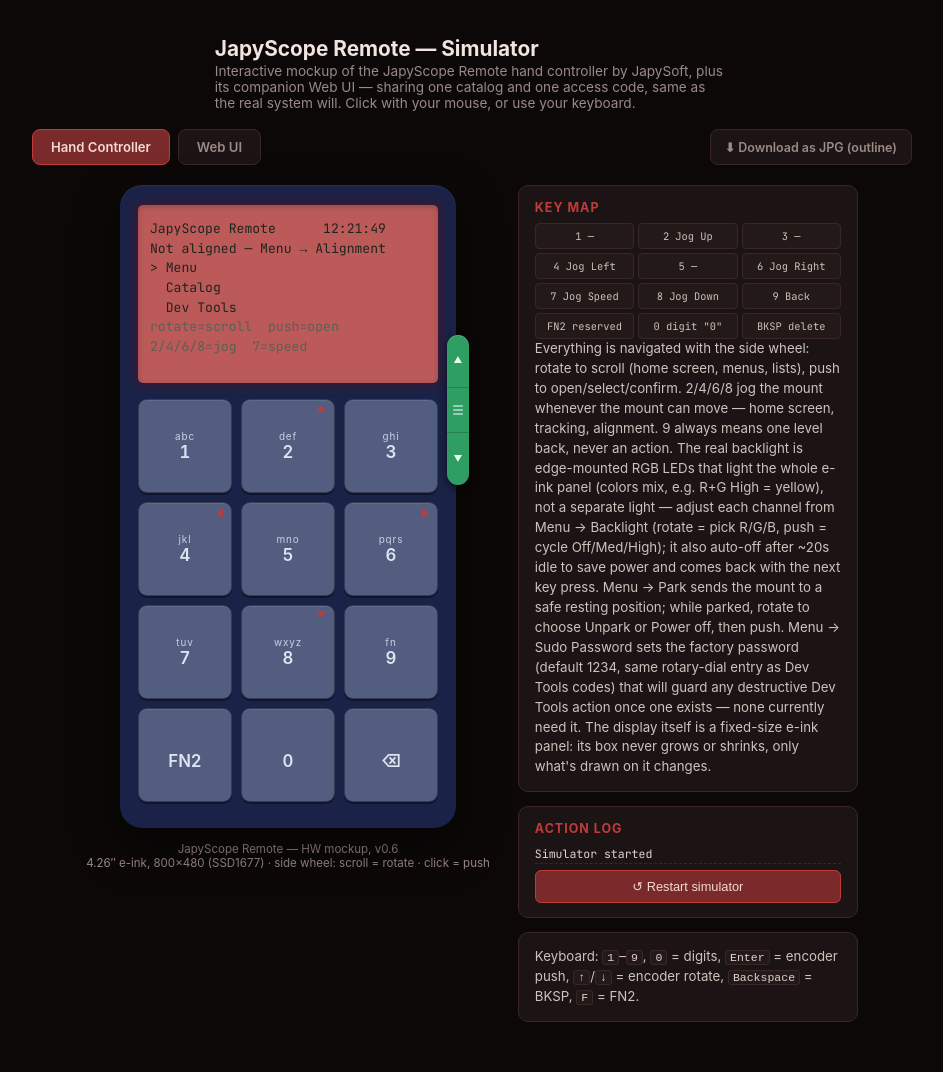
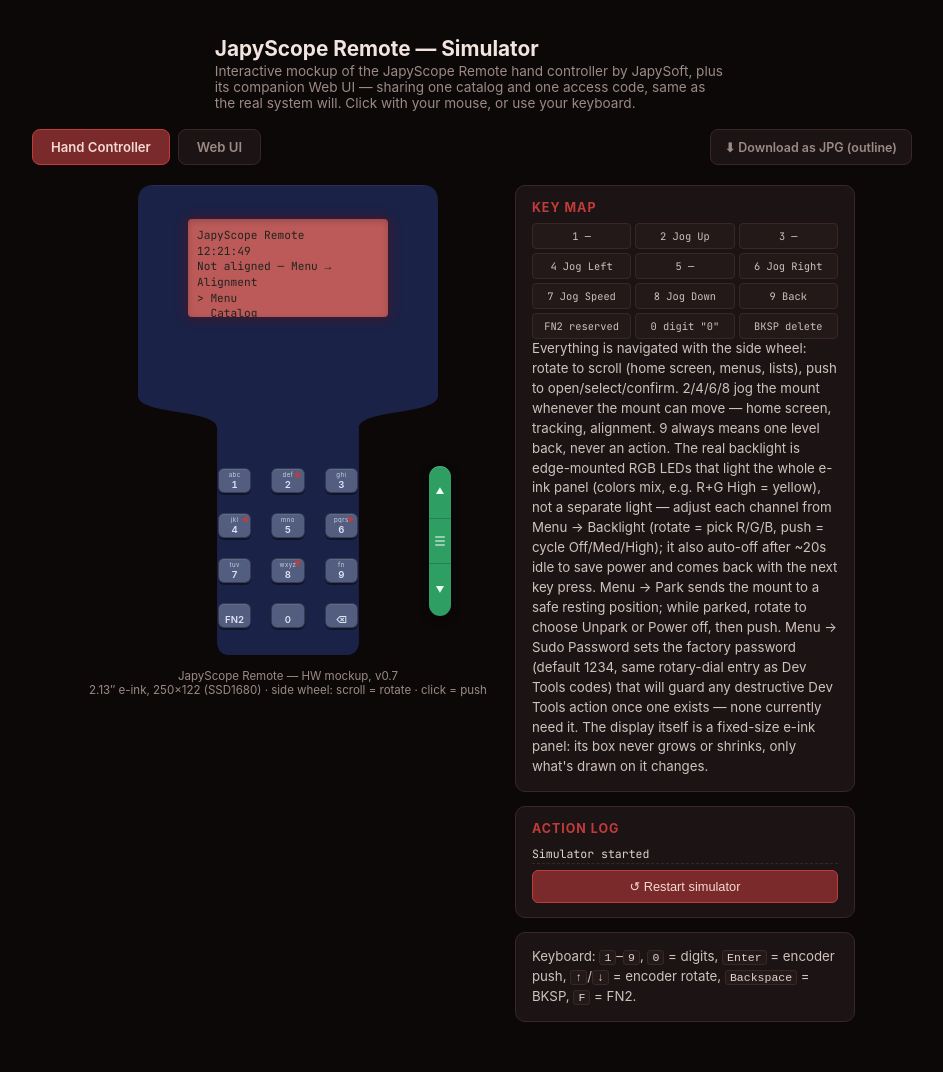
Before and after one commit to jan-tdy/japyscope-remote, a Jekyll site: the page docs/mockup.html, which Jekyll copies as it is, in a window 1280 px wide. Shown: the whole page, without its empty margins (168-1111 px from the left). Built offline with Jekyll 4.4.1, drawn with Linux system fonts in a browser that asks for light colours.

Commit message:
Redesign mockup device shape to match the real enclosure CAD; confirm 2.13" display
Reshapes the mockup's .device from a plain rounded rectangle into the
actual controller silhouette, using measurements taken directly from the
real enclosure CAD (japyscope_lid_3.step, 20.9.2026): a 74mm-wide screen
housing tapering, over a real (confirmed) width change, into a 35mm-wide
keypad body — 300px/74mm scale, smooth cubic-bezier shoulders rather than
a straight taper (an earlier straight-line attempt looked like a sharp
funnel, wrong against the reference render). Screen resized to 200x98px
(the confirmed 2.13" panel's 250x122 aspect ratio) and repositioned;
keypad resized to 8:6 key-cap proportions (real SparkFun/BricoGeek
COM-14662 measurement, not square) within the CAD's body width; the
side-encoder moved out from being a child of .device to a sibling in a
new .device-shell wrapper, since .device's new clip-path would otherwise
clip it (it pokes outside .device's own box by design) — updated the
click-delegation and JPG-export capture target to .device-shell to match.
Key jog-arrows switched from CSS border-triangles to actual glyphs
(▲▼◀▶): the border-triangles anti-aliased into unreadable blobs at the
much smaller real key size.

Also updates firmware/hal/display/profiles.py and ARCHITECTURE.md: the
2.13" panel (250x122, SSD1680) is now confirmed (sized against this same
CAD), not "leaning 2.13 vs 4.26 undecided" — 4.26" stays as a fallback
profile.

Co-Authored-By: Claude Sonnet 5 <noreply@anthropic.com>
Claude-Session: https://claude.ai/code/session_01WbqFaupL8AdbfGnr1mKbwv

```diff
--- a/docs/mockup.html
+++ b/docs/mockup.html
@@ -41,6 +41,11 @@
   h1{ font-size:1.3rem; margin:0 0 2px 0; color:#f2e4de; text-wrap:balance; }
   .subtitle{ color:var(--muted); font-size:.85rem; margin:0 0 18px 0; max-width:60ch; }
   .col-device{ flex:0 0 auto; display:flex; flex-direction:column; align-items:center; }
+  /* .device has a non-rectangular clip-path (see below), which clips any
+     overflowing descendant too — the side-encoder, positioned outside
+     .device's own box via a negative offset, would otherwise vanish. Keep
+     it a sibling of .device instead, both inside this positioned shell. */
+  .device-shell{ position:relative; width:300px; }
   .col-info{ flex:1 1 260px; min-width:260px; max-width:340px; }
 
   /* ---- tabs ---- */
@@ -61,17 +66,29 @@
   .jpg-btn:hover{ border-color:var(--accent); color:#f4d9d3; }
   .jpg-btn:disabled{ opacity:.55; cursor:wait; }
 
-  /* ---- device ---- */
+  /* ---- device ----
+     Shape and every measurement below come from the real enclosure CAD
+     (japyscope_lid_3.step, 20.9.2026): 74mm×119.2mm outer envelope, a
+     ~74mm-wide screen housing tapering (over an 8mm-tall neck) to a
+     ~35mm-wide keypad body, scaled at 300px/74mm (≈4.054px/mm) so the
+     screen housing keeps the mockup's existing 300px width. Children are
+     positioned absolutely against this fixed-size shape rather than
+     via padding/flow, since the body is narrower than the housing. */
   .device{
     width:300px;
+    height:470.3px;
     background: var(--body-navy);
-    border-radius:22px;
-    padding:20px 18px 26px;
-    box-shadow: 0 18px 40px rgba(0,0,0,0.55), inset 0 1px 0 rgba(255,255,255,0.06);
     position:relative;
+    /* Smooth cubic-bezier "shoulders" (not straight taper lines — those
+       rendered as a sharp funnel, confirmed against the reference photo
+       to be wrong) blending the housing into the body; the top/bottom
+       corners are simple quarter-round joins. */
+    clip-path: path("M 16 0 L 284 0 Q 300 0 300 16 L 300 210.8 C 300 230.3 220.9 223.8 220.9 243.2 L 220.9 456.3 Q 220.9 470.3 206.9 470.3 L 93.1 470.3 Q 79.1 470.3 79.1 456.3 L 79.1 243.2 C 79.1 223.8 0 230.3 0 210.8 L 0 16 Q 0 0 16 0 Z");
+    filter: drop-shadow(0 14px 26px rgba(0,0,0,0.55));
+    box-shadow: inset 0 1px 0 rgba(255,255,255,0.06);
   }
   .side-encoder{
-    position:absolute; right:-13px; top:150px;
+    position:absolute; right:-13px; top:281px;
     width:22px; height:150px;
     display:flex; flex-direction:column;
     border-radius:11px;
@@ -91,17 +108,20 @@
   .side-encoder .enc-zone.pressed{ background:rgba(0,0,0,0.25); }
   .side-encoder .enc-zone.push{ font-weight:700; letter-spacing:.03em; }
   .side-encoder .ridge{ width:10px; height:2px; background:rgba(255,255,255,0.5); border-radius:1px; box-shadow:0 4px 0 rgba(255,255,255,0.5), 0 -4px 0 rgba(255,255,255,0.5); }
-  .screen-wrap{ position:relative; }
+  /* 200×98px ≈ the confirmed 2.13" panel's 250×122 aspect ratio, positioned
+     within the housing zone (y 0–211px) per the CAD's screen window. */
+  .screen-wrap{ position:absolute; left:50px; top:34px; width:200px; height:98px; }
   .screen{
+    box-sizing:border-box;
+    width:100%; height:100%;
     background:var(--screen-bg);
     color:var(--screen-fg);
-    border-radius:5px;
-    padding:14px 12px;
-    height:150px;
+    border-radius:4px;
+    padding:9px 9px;
     overflow:hidden;
     font-family:"JetBrains Mono", "IBM Plex Mono", "Courier New", monospace;
-    font-size:.82rem;
-    line-height:1.5;
+    font-size:.7rem;
+    line-height:1.4;
     white-space:pre-wrap;
     word-break:break-word;
     box-shadow: inset 0 2px 6px rgba(0,0,0,0.35);
@@ -118,25 +138,29 @@
   .screen .cursor{ display:inline-block; width:.55em; background:var(--screen-fg); animation: blink 1s steps(1) infinite; }
   @keyframes blink{ 50%{ opacity:0; } }
 
+  /* Keypad body zone per the CAD: x 79–221px (142px wide), y 243–470px.
+     140×179px block centered in it, 3×4 grid, 20px gap (≈5mm) — matches
+     the real SparkFun/BricoGeek COM-14662 keypad's 5mm key spacing. */
   .keys{
+    position:absolute; left:80px; top:283px; width:140px;
     display:grid;
     grid-template-columns: repeat(3, 1fr);
-    gap:9px;
-    margin-top:16px;
+    gap:20px;
   }
   .key{
-    aspect-ratio: 1 / 1;
+    /* 8mm×6mm real key-cap proportions (measured 17.9.2026), not square. */
+    aspect-ratio: 8 / 6;
     box-sizing: border-box;
     background: var(--key-face);
     border: 1px solid rgba(0,0,0,0.35);
-    border-radius:9px;
+    border-radius:6px;
     color:var(--key-text);
     text-align:center;
     display:flex;
     flex-direction:column;
     align-items:center;
     justify-content:center;
-    gap:3px;
+    gap:2px;
     cursor:pointer;
     user-select:none;
     position:relative;
@@ -148,13 +172,12 @@
     box-shadow: 0 0 0 rgba(0,0,0,0.4), inset 0 1px 0 rgba(255,255,255,0.08);
     background: var(--key-face-dark);
   }
-  .key .letters{ display:block; font-size:.62rem; letter-spacing:.09em; opacity:.85; text-transform:lowercase; height:.9em; }
-  .key .digit{ display:block; font-size:1.05rem; font-weight:600; font-variant-numeric:tabular-nums; }
-  .key .arrow{ position:absolute; top:5px; width:0; height:0; opacity:.85; }
-  .key .arrow.up{ right:8px; border-left:5px solid transparent; border-right:5px solid transparent; border-bottom:7px solid var(--accent); }
-  .key .arrow.down{ right:8px; border-left:5px solid transparent; border-right:5px solid transparent; border-top:7px solid var(--accent); }
-  .key .arrow.left{ right:8px; border-top:5px solid transparent; border-bottom:5px solid transparent; border-right:7px solid var(--accent); }
-  .key .arrow.right{ right:8px; border-top:5px solid transparent; border-bottom:5px solid transparent; border-left:7px solid var(--accent); }
+  .key .letters{ display:block; font-size:.38rem; letter-spacing:.07em; opacity:.85; text-transform:lowercase; height:.9em; }
+  .key .digit{ display:block; font-size:.6rem; font-weight:600; font-variant-numeric:tabular-nums; }
+  /* A glyph, not a CSS border-triangle: at this key size (~33x25px) a
+     border-triangle small enough to fit anti-aliases into an unreadable
+     blob: an actual glyph stays crisp. */
+  .key .arrow{ position:absolute; top:1px; right:2px; font-size:.5rem; line-height:1; color:var(--accent); opacity:.9; }
 
   .device-caption{ margin-top:14px; color:var(--muted); font-size:.72rem; text-align:center; }
 
@@ -257,18 +280,20 @@
 <div class="tab-panel active" id="tab-hw">
 <div class="wrap">
   <div class="col-device">
-    <div class="device">
-      <div class="screen-wrap" title="RGB backlight (night-vision friendly, color-mixing) — Menu → Backlight">
-        <div class="screen" id="screen"></div>
+    <div class="device-shell">
+      <div class="device">
+        <div class="screen-wrap" title="RGB backlight (night-vision friendly, color-mixing) — Menu → Backlight">
+          <div class="screen" id="screen"></div>
+        </div>
+        <div class="keys" id="keys"></div>
       </div>
-      <div class="keys" id="keys"></div>
       <div class="side-encoder" id="sideEncoder" title="Side scroll wheel: scroll = rotate, click = push">
         <div class="enc-zone" data-key="ENC_UP">▲</div>
         <div class="enc-zone push" data-key="ENC_PUSH"><span class="ridge"></span></div>
         <div class="enc-zone" data-key="ENC_DOWN">▼</div>
       </div>
     </div>
-    <div class="device-caption">JapyScope Remote — HW mockup, v0.6<br>4.26&Prime; e-ink, 800×480 (SSD1677) · side wheel: scroll = rotate · click = push</div>
+    <div class="device-caption">JapyScope Remote — HW mockup, v0.7<br>2.13&Prime; e-ink, 250×122 (SSD1680) · side wheel: scroll = rotate · click = push</div>
   </div>
 
   <div class="col-info">
```
Also changed, not shown: other parts of docs/mockup.html (+11 -5 lines), docs/ARCHITECTURE.md (+1 -1 lines), 1 other file.
